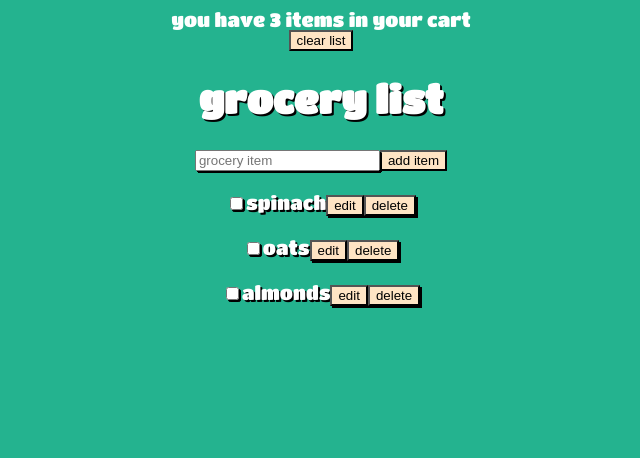
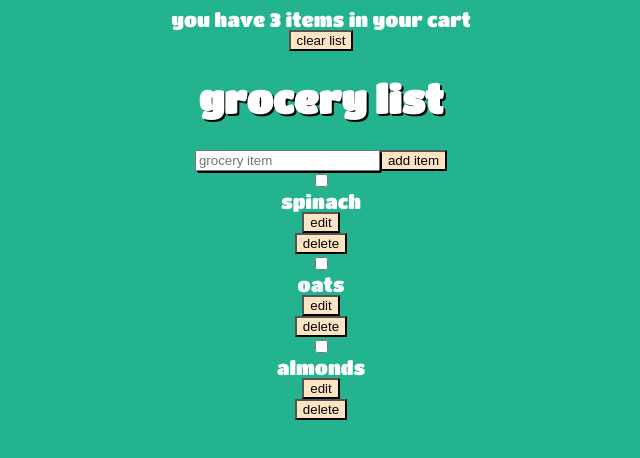
Before and after one commit to adriaivanitsky/real-shopping-list, a React app: page / in a window 1280 px wide. Shown: the top 458 px of the page, without its empty margins (319-959 px from the left). Built offline with nearby package versions, Linux system fonts and the light colour scheme.

Commit message:
got mixed up with aria label problem but test is finally passing

```diff
--- a/src/components/GroceryList.jsx
+++ b/src/components/GroceryList.jsx
@@ -8,9 +8,9 @@ export default function GroceryList() {
   return (
     <div>
       {items.map((item) => (
-        <label key={item.id}>
+        <div key={item.id}>
           <Item item={item} />
-        </label>
+        </div>
       ))}
     </div>
   );
--- a/src/components/Item.jsx
+++ b/src/components/Item.jsx
@@ -11,19 +11,24 @@ export default function Item({ item }) {
     itemContent = (
       <>
         <input
+          aria-label={`editInput ${item.text}`}
           defaultValue={item.text}
           onChange={(e) => {
             handleChangeItem({ ...item, text: e.target.value });
           }}
         />
-        <button onClick={() => setEdit(false)}>save</button>
+        <button aria-label={`save ${item.text}`} onClick={() => setEdit(false)}>
+          save
+        </button>
       </>
     );
   } else {
     itemContent = (
       <>
         <span>{item.text}</span>
-        <button onClick={() => setEdit(true)}>edit</button>
+        <button aria-label={`edit ${item.text}`} onClick={() => setEdit(true)}>
+          edit
+        </button>
       </>
     );
   }
```
Also changed, not shown: 1 other file (tests, documents, lock files or other folders).
